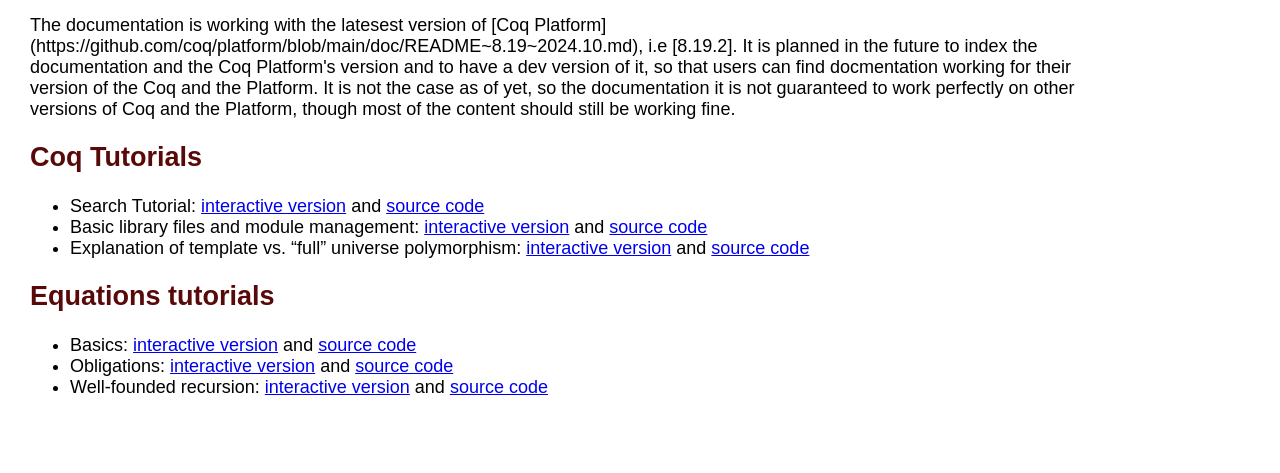
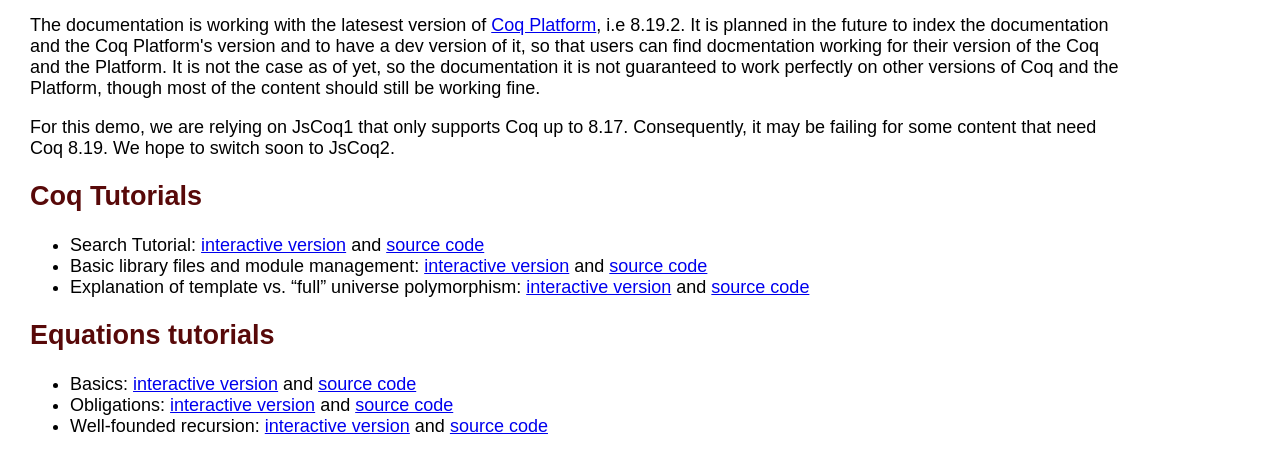
Before and after one commit to coq/platform-docs, a website: page src/index.html in a window 1280 px wide. Shown: the part 301-774 px from the top of the page. Drawn offline with Linux system fonts and the light colour scheme.

Commit message:
Update index.html

```diff
--- a/src/index.html
+++ b/src/index.html
@@ -30,12 +30,19 @@
     Proof General, vim with CoqTail, vscode with vscoq).
     </p>
     <p>
-    The documentation is working with the latesest version of [Coq Platform](https://github.com/coq/platform/blob/main/doc/README~8.19~2024.10.md), i.e [8.19.2].
+    The documentation is working with the latesest version of <a href="https://github.com/coq/platform/blob/main/doc/README~8.19~2024.10.md">Coq Platform</a>, i.e 8.19.2.
     It is planned in the future to index the documentation and the Coq Platform's version and to have a dev version of it,
     so that users can find docmentation working for their version of the Coq and the Platform.
     It is not the case as of yet, so the documentation it is not guaranteed to work perfectly on other versions of Coq and the Platform,
     though most of the content should still be working fine.
     </p>
+
+    <p>
+    For this demo, we are relying on JsCoq1 that only supports Coq up to 8.17.
+    Consequently, it may be failing for some content that need Coq 8.19.
+    We hope to switch soon to JsCoq2.
+    </p>
+
 
     <h2 id="coq-tut">Coq Tutorials</h2>
     <ul>
```
